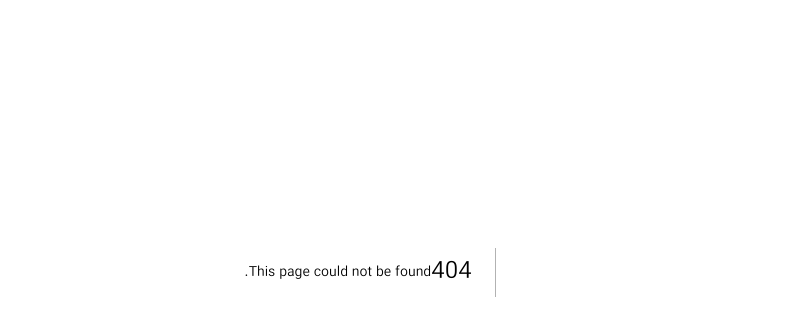
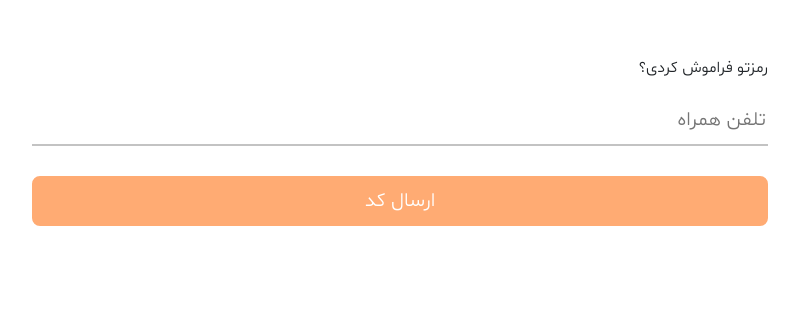
Before and after one commit to avocado-official/avocado-client, a Next.js app: page /forget-password in a window 1280 px wide. Before the commit this address had no page. Shown: the part 128-446 px from the top of the page, without its empty margins (301-1100 px from the left). Built offline with nearby package versions, Linux system fonts and the light colour scheme.

Commit message:
created forget-password page but not completed

```diff
--- /dev/null
+++ b/pages/forget-password/index.js
@@ -0,0 +1,54 @@
+import React from 'react'
+import Link from 'next/link'
+import { useForm } from 'react-hook-form'
+import Error from '../../components/Error'
+import Input from '../../components/Input/index'
+import styles from '../../styles/login.module.css'
+
+export default function Signup() {
+  const {
+    register,
+    handleSubmit,
+    formState: { errors },
+  } = useForm()
+
+  const onSubmit = (data) => console.log(data)
+
+  return (
+    <div className='container'>
+      <div className='row justify-content-center'>
+        <div className='col-11 col-md-8'>
+          <form
+            onSubmit={handleSubmit(onSubmit)}
+            className={styles.form}
+            autoComplete='off'
+          >
+            <div>
+              <p>رمزتو فراموش کردی؟</p>
+            </div>
+            <Input
+              type='tel'
+              {...register('phone', {
+                required: true,
+                pattern:
+                  /^[\+]?[(]?[0-9]{3}[)]?[-\s\.]?[0-9]{3}[-\s\.]?[0-9]{4,6}$/im,
+                maxLength: 11,
+              })}
+              placeholder='تلفن همراه'
+            />
+            {errors.phone?.type === 'required' && (
+              <Error field='تلفن همراه' type='required' />
+            )}
+            {errors.phone?.type === 'pattern' && (
+              <Error field='تلفن همراه' type='pattern' />
+            )}
+            {errors.phone?.type === 'maxLength' && (
+              <Error field='تلفن همراه' type='pattern' />
+            )}
+            <Input className={styles.button} type='submit' value='ارسال کد' />
+          </form>
+        </div>
+      </div>
+    </div>
+  )
+}
```
